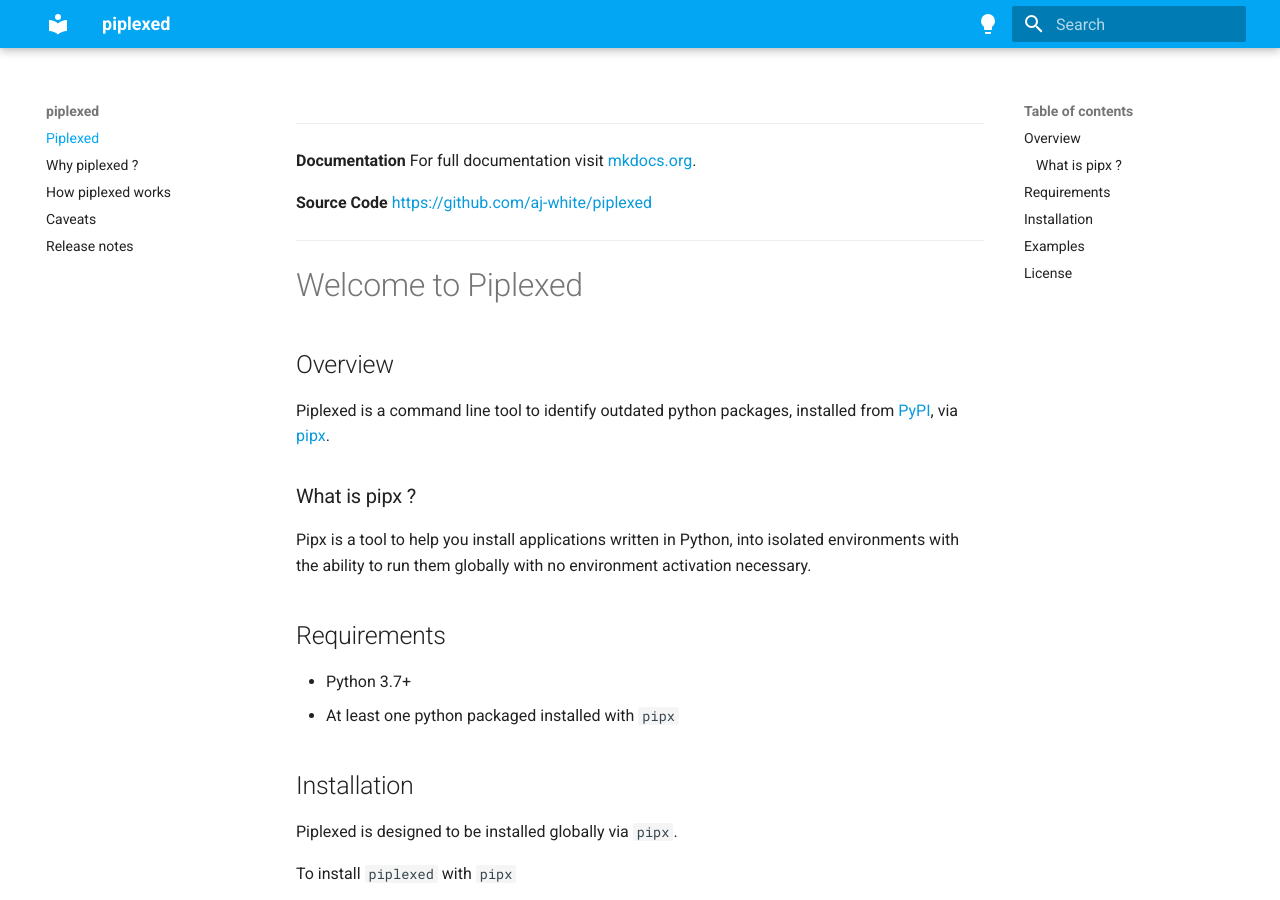
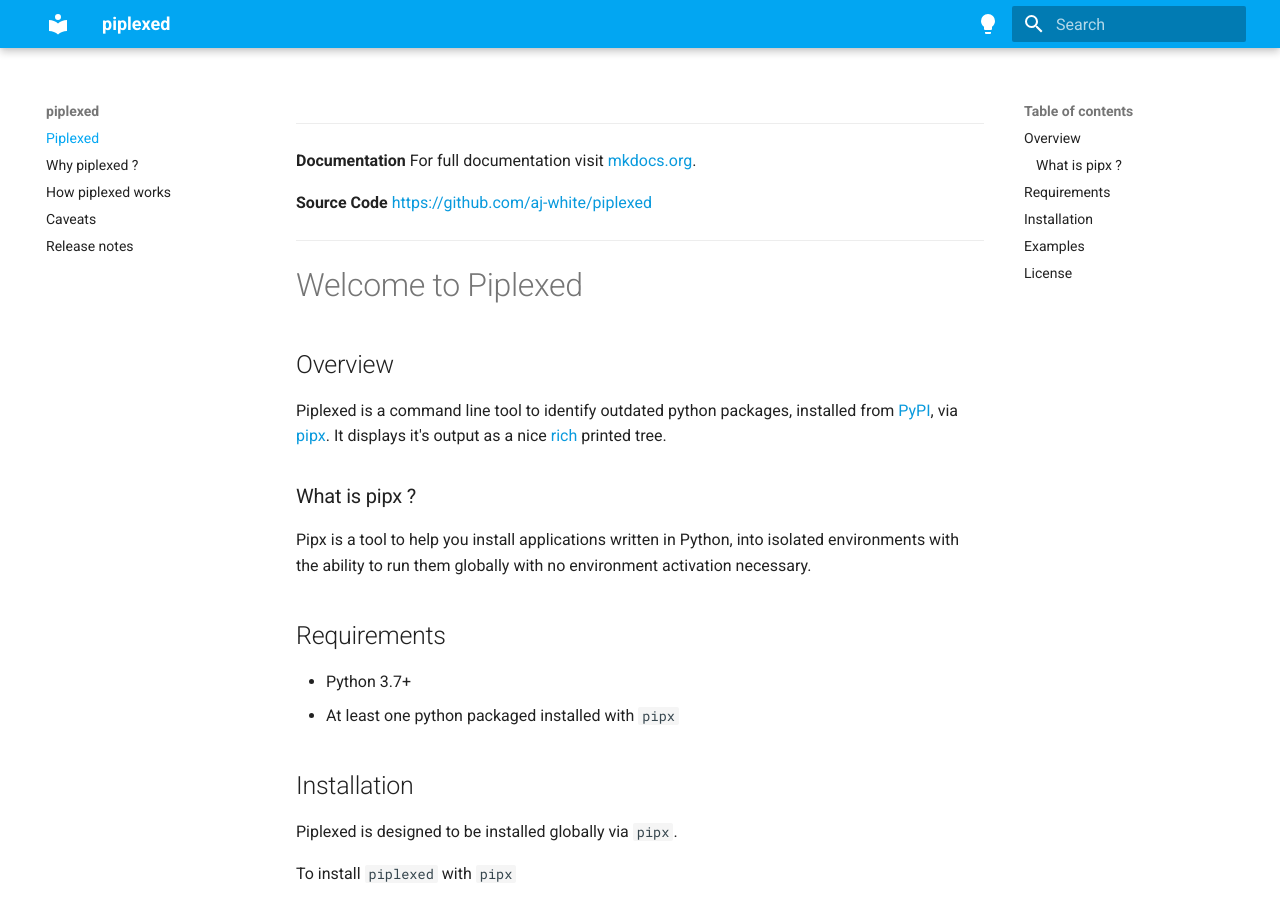
Before and after one commit to aj-white/piplexed, an MkDocs documentation site: the page built from docs/index.md, in a window 1280 px wide and 900 px high. Built offline with MkDocs 1.6.1 and Material for MkDocs 9.7.7, drawn with Linux system fonts in a browser that asks for light colours.

Commit message:
update include rich output desciprtion

```diff
--- a/docs/index.md
+++ b/docs/index.md
@@ -11,7 +11,7 @@
 
 ## Overview
 
-Piplexed is a command line tool to identify outdated python packages, installed from [PyPI](https://pypi.org/), via [pipx](https://pypa.github.io/pipx/).
+Piplexed is a command line tool to identify outdated python packages, installed from [PyPI](https://pypi.org/), via [pipx](https://pypa.github.io/pipx/). It displays it's output as a nice [rich](https://github.com/Textualize/rich) printed tree.
 
 ### What is pipx ?
 
```
